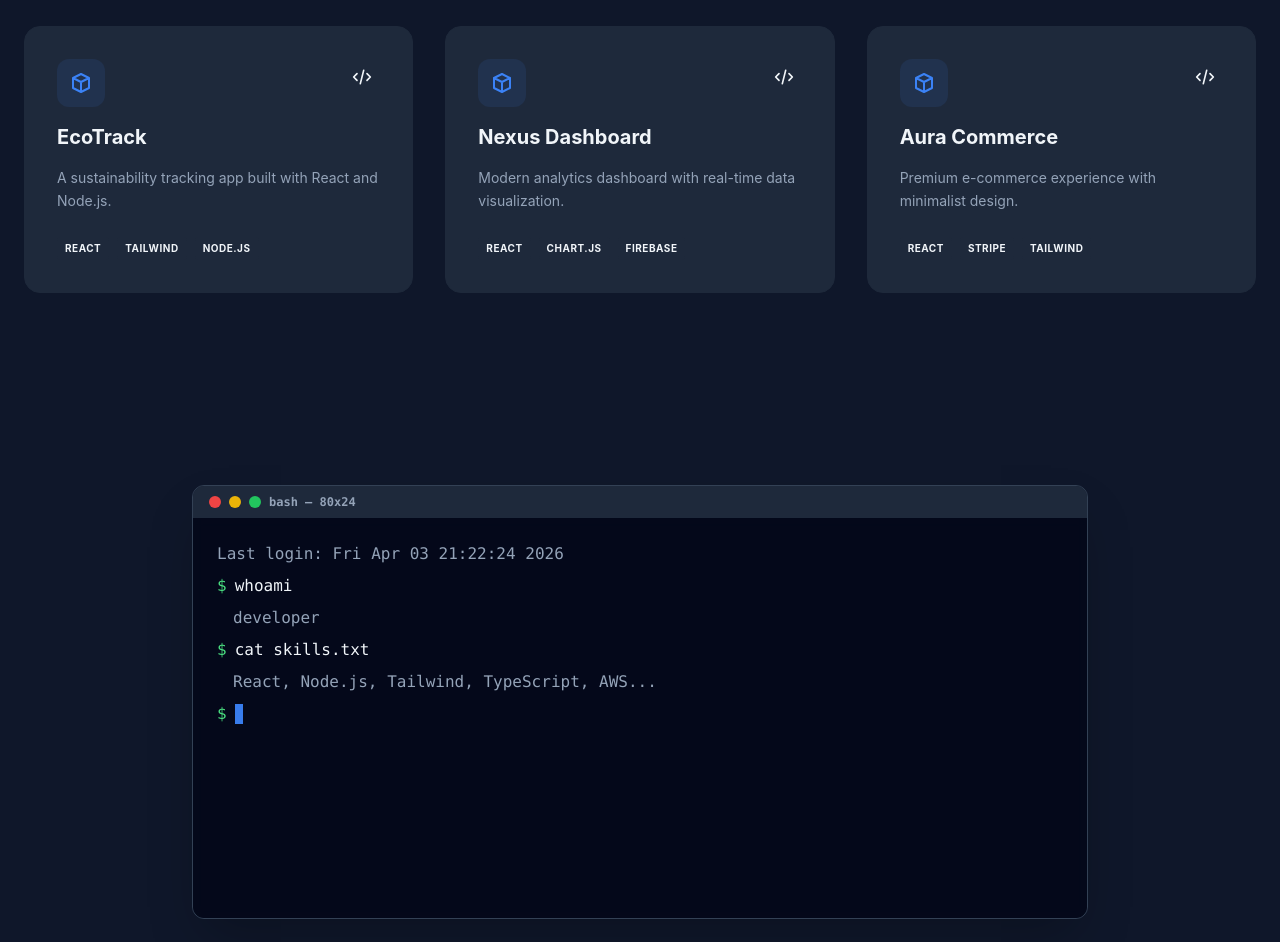
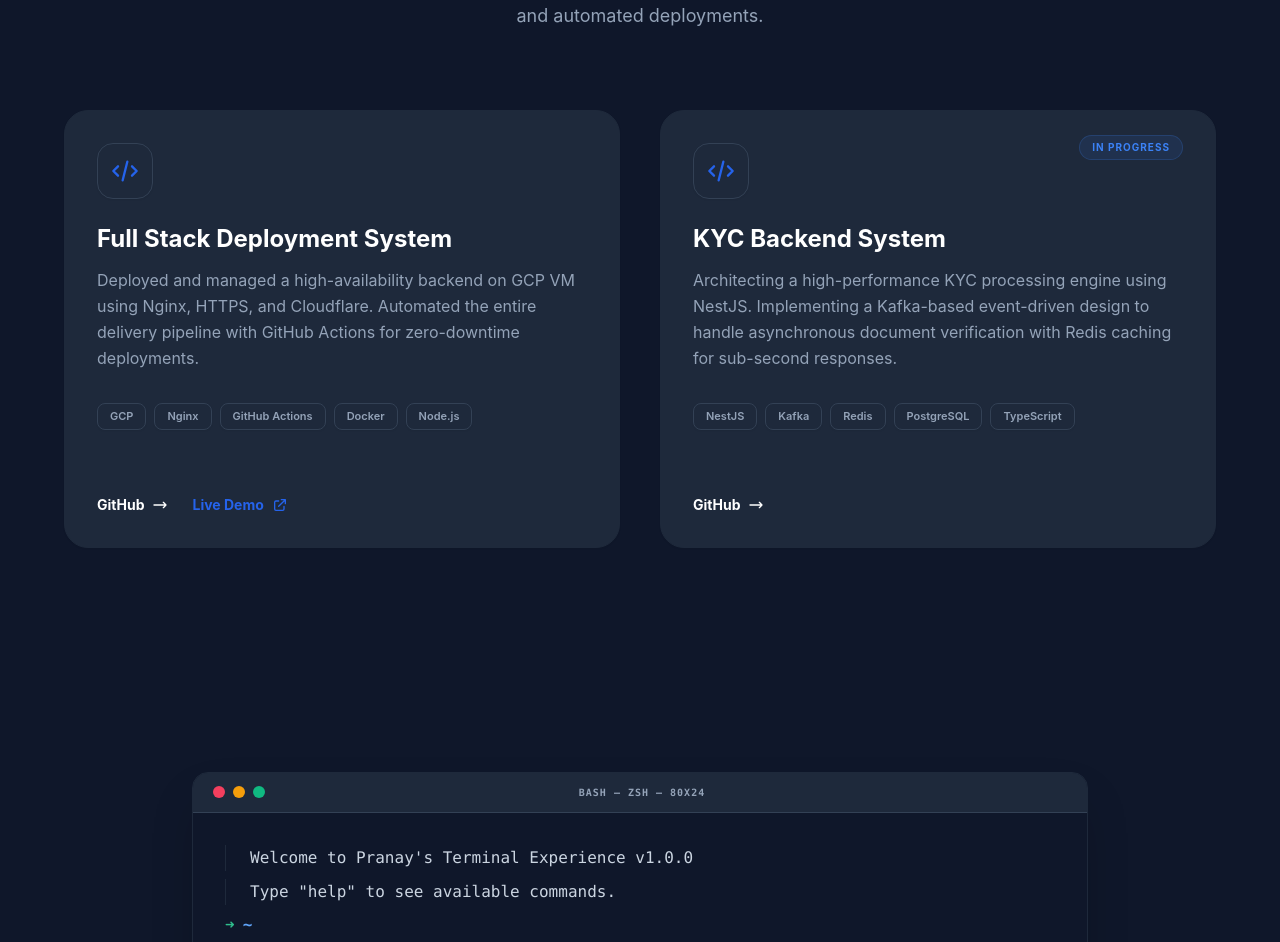
Before and after one commit to prrranay/portfolio_v2, a React (Vite) app: page / in a window 1280 px wide. Shown: the part 1650-2592 px from the top of the page. Built offline with nearby package versions, Linux system fonts and the light colour scheme.

Commit message:
feat: overhaul terminal component with interactive command support and update project portfolio data

```diff
--- a/src/components/sections/Projects.jsx
+++ b/src/components/sections/Projects.jsx
@@ -1,50 +1,94 @@
+import { motion } from 'framer-motion';
 import { projects } from '../../data/projects';
 
 const Projects = () => {
   return (
-    <section id="projects" className="py-24 px-6">
-      <div className="max-w-7xl mx-auto">
-        <div className="mb-16">
-          <h2 className="text-3xl md:text-4xl font-bold border-l-4 border-blue-500 pl-4 mb-4">Projects</h2>
-          <p className="text-lg text-slate-600 dark:text-slate-400">
-            A selection of my recent works and personal projects.
+    <section id="projects" className="py-32 px-6 bg-white dark:bg-dark-primary">
+      <div className="max-w-6xl mx-auto">
+        <motion.div
+          initial={{ opacity: 0, y: 20 }}
+          whileInView={{ opacity: 1, y: 0 }}
+          viewport={{ once: true }}
+          transition={{ duration: 0.6 }}
+          className="text-center mb-20 space-y-4"
+        >
+          <h2 className="text-4xl md:text-5xl font-bold tracking-tight text-slate-900 dark:text-white">
+            Featured <span className="text-blue-600">Projects</span>
+          </h2>
+          <p className="text-lg text-slate-600 dark:text-slate-400 max-w-2xl mx-auto">
+            A selection of my recent works focused on backend architecture, scalability, and automated deployments.
           </p>
-        </div>
+        </motion.div>
 
-        <div className="grid md:grid-cols-2 lg:grid-cols-3 gap-8">
+        <div className="grid md:grid-cols-2 gap-10">
           {projects.map((project, index) => (
-            <div
+            <motion.div
               key={index}
-              className="group relative overflow-hidden rounded-2xl bg-white dark:bg-dark-secondary border border-slate-200 dark:border-slate-800 hover:border-blue-500/50 transition-all hover:shadow-xl hover:shadow-blue-500/5"
+              initial={{ opacity: 0, y: 30 }}
+              whileInView={{ opacity: 1, y: 0 }}
+              viewport={{ once: true }}
+              transition={{ duration: 0.5, delay: index * 0.1 }}
+              whileHover={{ y: -10 }}
+              className="group relative flex flex-col bg-slate-50 dark:bg-dark-secondary rounded-3xl border border-slate-200 dark:border-slate-800 p-8 shadow-sm hover:shadow-2xl hover:shadow-blue-500/10 transition-all duration-300"
             >
-              <div className="p-8 space-y-4">
-                <div className="flex justify-between items-start">
-                  <div className="p-3 bg-blue-500/10 rounded-xl">
-                    <svg className="w-6 h-6 text-blue-500" fill="none" stroke="currentColor" viewBox="0 0 24 24">
-                      <path strokeLinecap="round" strokeLinejoin="round" strokeWidth="2" d="M20 7l-8-4-8 4m16 0l-8 4m8-4v10l-8 4m0-10L4 7m8 4v10M4 7v10l8 4" />
-                    </svg>
-                  </div>
-                  <div className="flex space-x-2">
-                    <a href={project.github} className="p-2 hover:text-blue-500 transition-colors">
-                      <svg className="w-5 h-5" fill="none" stroke="currentColor" viewBox="0 0 24 24">
-                        <path strokeLinecap="round" strokeLinejoin="round" strokeWidth="2" d="M10 20l4-16m4 4l4 4-4 4M6 16l-4-4 4-4" />
-                      </svg>
-                    </a>
-                  </div>
+              {project.status && (
+                <div className="absolute top-6 right-8 px-3 py-1 bg-blue-500/10 text-blue-500 rounded-full text-[10px] font-bold uppercase tracking-widest border border-blue-500/20">
+                  {project.status}
                 </div>
-                <h3 className="text-xl font-bold">{project.title}</h3>
-                <p className="text-slate-600 dark:text-slate-400 text-sm leading-relaxed">
-                  {project.description}
-                </p>
+              )}
+
+              <div className="space-y-6 flex-1">
+                <div className="w-14 h-14 bg-white dark:bg-slate-800 rounded-2xl flex items-center justify-center shadow-sm border border-slate-100 dark:border-slate-700">
+                  <svg className="w-7 h-7 text-blue-600" fill="none" stroke="currentColor" viewBox="0 0 24 24">
+                    <path strokeLinecap="round" strokeLinejoin="round" strokeWidth="2" d="M10 20l4-16m4 4l4 4-4 4M6 16l-4-4 4-4" />
+                  </svg>
+                </div>
+
+                <div className="space-y-3">
+                  <h3 className="text-2xl font-bold text-slate-900 dark:text-white group-hover:text-blue-600 transition-colors">
+                    {project.title}
+                  </h3>
+                  <p className="text-slate-600 dark:text-slate-400 leading-relaxed">
+                    {project.description}
+                  </p>
+                </div>
+
                 <div className="flex flex-wrap gap-2 pt-2">
                   {project.tags.map(tag => (
-                    <span key={tag} className="text-[10px] font-bold uppercase tracking-wider px-2 py-1 bg-slate-100 dark:bg-slate-800 rounded">
+                    <span key={tag} className="text-[11px] font-semibold text-slate-500 dark:text-slate-400 px-3 py-1 bg-white dark:bg-slate-800 border border-slate-200 dark:border-slate-700 rounded-lg shadow-sm">
                       {tag}
                     </span>
                   ))}
                 </div>
               </div>
-            </div>
+
+              <div className="flex items-center space-x-6 mt-10 pt-6 border-t border-slate-200 dark:border-slate-800">
+                <a
+                  href={project.github}
+                  target="_blank"
+                  rel="noopener noreferrer"
+                  className="inline-flex items-center text-sm font-bold text-slate-900 dark:text-white hover:text-blue-600 transition-colors group/link"
+                >
+                  GitHub
+                  <svg className="ml-2 w-4 h-4 transition-transform group-hover/link:translate-x-1" fill="none" stroke="currentColor" viewBox="0 0 24 24">
+                    <path strokeLinecap="round" strokeLinejoin="round" strokeWidth="2" d="M17 8l4 4m0 0l-4 4m4-4H3" />
+                  </svg>
+                </a>
+                {project.live !== '#' && (
+                  <a
+                    href={project.live}
+                    target="_blank"
+                    rel="noopener noreferrer"
+                    className="inline-flex items-center text-sm font-bold text-blue-600 hover:text-blue-700 transition-colors group/link"
+                  >
+                    Live Demo
+                    <svg className="ml-2 w-4 h-4 transition-transform group-hover/link:translate-x-1" fill="none" stroke="currentColor" viewBox="0 0 24 24">
+                      <path strokeLinecap="round" strokeLinejoin="round" strokeWidth="2" d="M10 6H6a2 2 0 00-2 2v10a2 2 0 002 2h10a2 2 0 002-2v-4M14 4h6m0 0v6m0-6L10 14" />
+                    </svg>
+                  </a>
+                )}
+              </div>
+            </motion.div>
           ))}
         </div>
       </div>
--- a/src/components/sections/Terminal.jsx
+++ b/src/components/sections/Terminal.jsx
@@ -1,43 +1,141 @@
-import { useState } from 'react';
+import { useState, useRef, useEffect } from 'react';
+import { motion, AnimatePresence } from 'framer-motion';
 
 const Terminal = () => {
-  const [commands, setCommands] = useState([
-    { type: 'input', text: 'whoami' },
-    { type: 'output', text: 'developer' },
-    { type: 'input', text: 'cat skills.txt' },
-    { type: 'output', text: 'React, Node.js, Tailwind, TypeScript, AWS...' },
+  const [input, setInput] = useState('');
+  const [history, setHistory] = useState([
+    { type: 'output', content: 'Welcome to Pranay\'s Terminal Experience v1.0.0' },
+    { type: 'output', content: 'Type "help" to see available commands.' },
   ]);
+  const [isTyping, setIsTyping] = useState(false);
+  const scrollRef = useRef(null);
+  const inputRef = useRef(null);
+
+  useEffect(() => {
+    if (!isTyping) {
+      inputRef.current?.focus();
+    }
+  }, [isTyping]);
+
+  useEffect(() => {
+    if (scrollRef.current) {
+      scrollRef.current.scrollTop = scrollRef.current.scrollHeight;
+    }
+  }, [history]);
+
+  const commands = {
+    help: 'Available commands: whoami, projects, skills, contact, clear',
+    whoami: 'Pranay Kumar — Senior Backend Engineer. I specialize in building scalable distributed systems, event-driven architectures (Kafka), and high-performance APIs (Node.js/NestJS).',
+    projects: '1. Full Stack Deployment System (GCP, Nginx, CI/CD)\n2. KYC Backend System (NestJS, Kafka, Redis)',
+    skills: 'Backend: Node.js, NestJS, Go, Python\nDatabases: PostgreSQL, MongoDB, Redis\nInfrastructure: Docker, Kubernetes, GCP, AWS, Kafka',
+    contact: 'Email: hello@pranay.dev\nGitHub: github.com/pranay\nLinkedIn: linkedin.com/in/pranay',
+    clear: 'CLEAR',
+  };
+
+  const handleCommand = (e) => {
+    if (e.key === 'Enter') {
+      const cmd = input.trim().toLowerCase();
+      const newHistory = [...history, { type: 'input', content: cmd }];
+
+      if (cmd === 'clear') {
+        setHistory([]);
+      } else if (commands[cmd]) {
+        setIsTyping(true);
+        setTimeout(() => {
+          setHistory([...newHistory, { type: 'output', content: commands[cmd] }]);
+          setIsTyping(false);
+        }, 300);
+      } else if (cmd !== '') {
+        setHistory([...newHistory, { type: 'output', content: `Command not found: ${cmd}. Type "help" for assistance.` }]);
+      }
+
+      setInput('');
+    }
+  };
 
   return (
-    <section id="terminal" className="py-24 px-6 bg-slate-900 text-slate-100 font-mono">
-      <div className="max-w-4xl mx-auto rounded-xl overflow-hidden shadow-2xl border border-slate-700">
-        <div className="bg-slate-800 px-4 py-2 flex items-center space-x-2">
-          <div className="w-3 h-3 rounded-full bg-red-500"></div>
-          <div className="w-3 h-3 rounded-full bg-yellow-500"></div>
-          <div className="w-3 h-3 rounded-full bg-green-500"></div>
-          <div className="ml-4 text-xs font-semibold text-slate-400">bash — 80x24</div>
-        </div>
-        <div className="p-6 space-y-2 h-[400px] overflow-y-auto bg-slate-950/80 backdrop-blur-sm">
-          <div className="text-slate-400">Last login: Fri Apr 03 21:22:24 2026</div>
-          {commands.map((cmd, i) => (
-            <div key={i}>
-              {cmd.type === 'input' ? (
-                <div className="flex">
-                  <span className="text-green-400 mr-2">$</span>
-                  <span>{cmd.text}</span>
-                </div>
-              ) : (
-                <div className="text-slate-400 pl-4">
-                  {cmd.text}
-                </div>
-              )}
+    <section id="terminal" className="py-24 px-6 bg-slate-50 dark:bg-dark-primary">
+      <div className="max-w-4xl mx-auto">
+        <motion.div
+          initial={{ opacity: 0, scale: 0.95 }}
+          whileInView={{ opacity: 1, scale: 1 }}
+          viewport={{ once: true }}
+          className="rounded-2xl overflow-hidden shadow-2xl border border-slate-200 dark:border-slate-800 bg-slate-900"
+        >
+          {/* Terminal Header */}
+          <div className="bg-slate-800 px-5 py-3 flex items-center justify-between border-b border-slate-700">
+            <div className="flex space-x-2">
+              <div className="w-3 h-3 rounded-full bg-rose-500"></div>
+              <div className="w-3 h-3 rounded-full bg-amber-500"></div>
+              <div className="w-3 h-3 rounded-full bg-emerald-500"></div>
             </div>
-          ))}
-          <div className="flex items-center">
-            <span className="text-green-400 mr-2">$</span>
-            <div className="w-2 h-5 bg-blue-500 animate-pulse"></div>
+            <div className="text-[10px] font-mono font-bold text-slate-400 uppercase tracking-widest">
+              bash — zsh — 80x24
+            </div>
+            <div className="w-12"></div>
           </div>
-        </div>
+
+          {/* Terminal Body */}
+          <div
+            ref={scrollRef}
+            onClick={() => inputRef.current?.focus()}
+            className="p-8 h-[450px] overflow-y-auto font-mono text-sm md:text-base cursor-text selection:bg-blue-500/30 selection:text-white"
+          >
+            <AnimatePresence mode="popLayout">
+              {history.map((line, i) => (
+                <motion.div
+                  key={i}
+                  initial={{ opacity: 0, x: -10 }}
+                  animate={{ opacity: 1, x: 0 }}
+                  transition={{ duration: 0.2 }}
+                  className="mb-2 leading-relaxed"
+                >
+                  {line.type === 'input' ? (
+                    <div className="flex items-center">
+                      <span className="text-emerald-400 mr-2 font-bold">➜</span>
+                      <span className="text-blue-400 mr-2 font-bold">~</span>
+                      <span className="text-slate-100">{line.content}</span>
+                    </div>
+                  ) : (
+                    <div className="text-slate-300 whitespace-pre-wrap pl-6 border-l border-slate-800">
+                      {line.content}
+                    </div>
+                  )}
+                </motion.div>
+              ))}
+            </AnimatePresence>
+
+            {/* Current Input Line */}
+            <div className="flex items-center mt-2 group">
+              <span className="text-emerald-400 mr-2 font-bold animate-pulse">➜</span>
+              <span className="text-blue-400 mr-2 font-bold">~</span>
+              <input
+                ref={inputRef}
+                type="text"
+                autoFocus
+                value={input}
+                onChange={(e) => setInput(e.target.value)}
+                onKeyDown={handleCommand}
+                disabled={isTyping}
+                className="bg-transparent border-none outline-none text-slate-100 flex-1 caret-blue-500 py-0 px-0"
+                spellCheck="false"
+              />
+            </div>
+            {isTyping && (
+              <motion.div
+                initial={{ opacity: 0 }}
+                animate={{ opacity: 1 }}
+                className="text-slate-500 italic text-xs pl-6 mt-1"
+              >
+                processing command...
+              </motion.div>
+            )}
+          </div>
+        </motion.div>
+
+        <p className="mt-6 text-center text-slate-500 dark:text-slate-400 text-xs font-mono">
+          Terminal UI v1.0 • Built with Framer Motion • Click terminal to focus
+        </p>
       </div>
     </section>
   );
--- a/src/data/projects.js
+++ b/src/data/projects.js
@@ -1,23 +1,17 @@
 export const projects = [
   {
-    title: "EcoTrack",
-    description: "A sustainability tracking app built with React and Node.js.",
-    tags: ["React", "Tailwind", "Node.js"],
-    github: "#",
-    live: "#"
+    title: "Full Stack Deployment System",
+    description: "Deployed and managed a high-availability backend on GCP VM using Nginx, HTTPS, and Cloudflare. Automated the entire delivery pipeline with GitHub Actions for zero-downtime deployments.",
+    tags: ["GCP", "Nginx", "GitHub Actions", "Docker", "Node.js"],
+    github: "https://github.com/pranay/deploy-system",
+    live: "https://demo.pranay.dev/deploy"
   },
   {
-    title: "Nexus Dashboard",
-    description: "Modern analytics dashboard with real-time data visualization.",
-    tags: ["React", "Chart.js", "Firebase"],
-    github: "#",
-    live: "#"
-  },
-  {
-    title: "Aura Commerce",
-    description: "Premium e-commerce experience with minimalist design.",
-    tags: ["React", "Stripe", "Tailwind"],
-    github: "#",
+    title: "KYC Backend System",
+    status: "In Progress",
+    description: "Architecting a high-performance KYC processing engine using NestJS. Implementing a Kafka-based event-driven design to handle asynchronous document verification with Redis caching for sub-second responses.",
+    tags: ["NestJS", "Kafka", "Redis", "PostgreSQL", "TypeScript"],
+    github: "https://github.com/pranay/kyc-backend",
     live: "#"
   }
 ];
```
